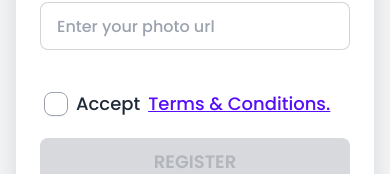
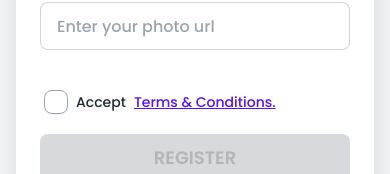
Before and after one commit to shamiul-anik/chef-world-client, a React (Vite) app: page /registration in a window 390 px wide. Shown: the part 607-781 px from the top of the page. Built offline with nearby package versions, Linux system fonts and the light colour scheme; no server answers.

Commit message:
Terms text size updated for smartphone

```diff
--- a/src/pages/Authentication/Registration/Registration.jsx
+++ b/src/pages/Authentication/Registration/Registration.jsx
@@ -182,9 +182,9 @@ const Registration = () => {
 						<div className="form-control mt-4">
 							<label className="label !justify-start gap-2 cursor-pointer">
 								<input onChange={handleAcceptTerms} type="checkbox" className="checkbox border-gray-400 shadow-sm" id="terms" />
-								<span htmlFor="terms" className="label-text text-lg">Accept</span>
+								<span htmlFor="terms" className="label-text text-md md:text-lg">Accept</span>
 								{/* To Open Modal */}
-								<label htmlFor="terms-modal" className="text-lg link link-primary"> Terms & Conditions.</label>
+								<label htmlFor="terms-modal" className="text-md md:text-lg link link-primary"> Terms & Conditions.</label>
 							</label>
 						</div>
 						<div className="form-control mt-1">
```
